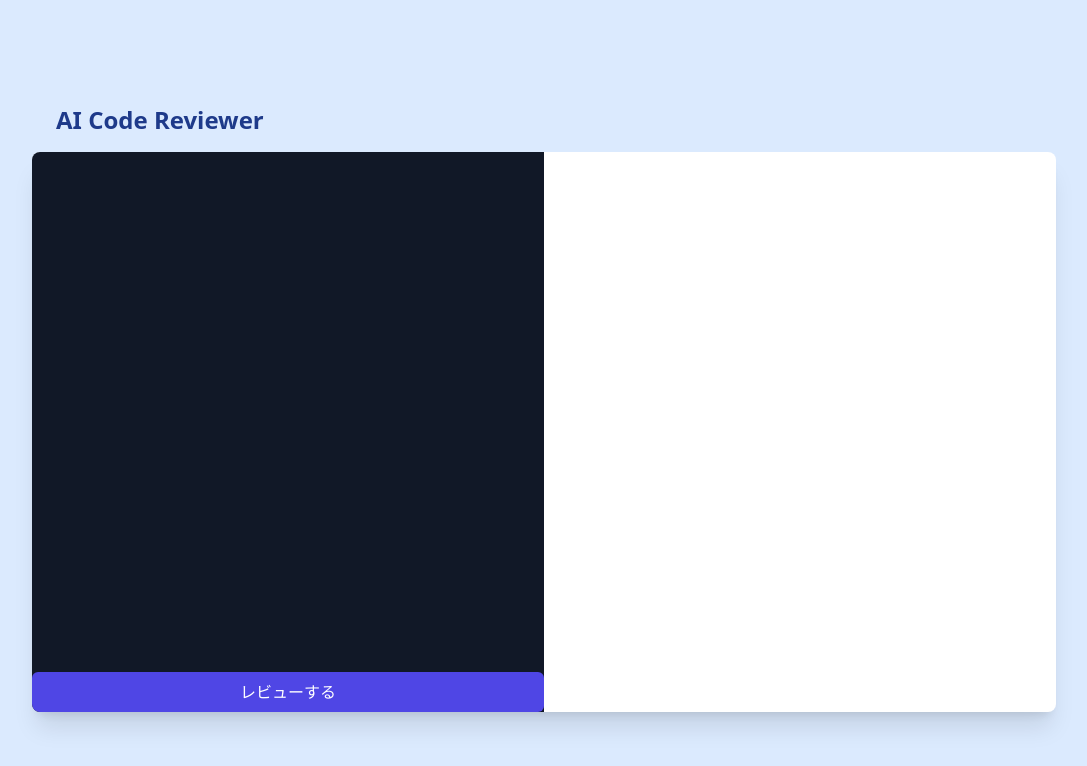
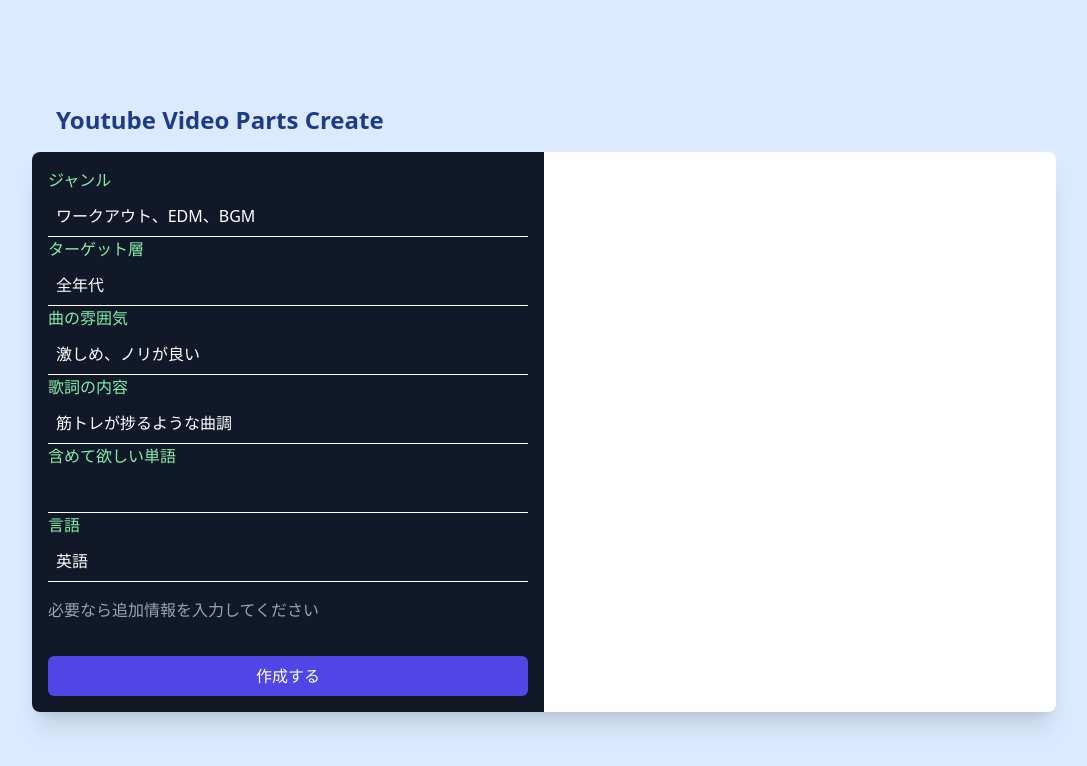
Before and after one commit to shimobayashi-growers/yt-ai-create, a React (Create React App) app: page / in a window 1280 px wide. Shown: the top 766 px of the page, without its empty margins (96-1183 px from the left). Built offline with nearby package versions, Linux system fonts and the light colour scheme; no server answers.

Commit message:
feat: 歌詞生成のためのフォーム入力欄の変更

```diff
--- a/src/App.js
+++ b/src/App.js
@@ -53,6 +53,12 @@ const prompt = `
 function App() {
   // APIの結果を受け取る
   const [content, setContent] = useState("");
+  const [genre, setGenre] = useState("ワークアウト、EDM、BGM"); // ジャンルのデフォルト値
+  const [target, setTarget] = useState("全年代"); // ターゲットのデフォルト値
+  const [mood, setMood] = useState("激しめ、ノリが良い"); // 曲の雰囲気のデフォルト値
+  const [lyricsContent, setLyricsContent] = useState("筋トレが捗るような曲調"); // 歌詞の内容のデフォルト値
+  const [keywords, setKeywords] = useState(""); // 含めて欲しい単語の状態
+  const [language, setLanguage] = useState("英語"); // 言語のデフォルト値
   const [result, setResult] = useState("");
   const [isLoading, setIsLoading] = useState(false);
 
@@ -62,7 +68,14 @@ function App() {
     const messages = [
       {
         role: "user",
-        content: prompt + content,
+        content: `${prompt}
+        ・ジャンル：${genre}
+        ・ターゲット層：${target}
+        ・曲及び歌詞の雰囲気：${mood}
+        ・歌詞の内容：${lyricsContent}
+        ・歌詞に含めて欲しい単語：${keywords}
+        ・言語：${language}
+        ${content}`,
       },
     ];
     const result = await openai.completion(messages);
@@ -73,24 +86,69 @@ function App() {
   return (
     <div className="min-h-screen bg-blue-100 flex flex-col items-center justify-center">
       <header className="flex w-full max-w-5xl justify-between items-center py-4 px-6">
-        <h1 className="text-2xl font-bold text-blue-900">AI Code Reviewer</h1>
+        <h1 className="text-2xl font-bold text-blue-900">
+          Youtube Video Parts Create
+        </h1>
       </header>
       <main className="flex w-full max-w-5xl bg-white rounded-lg shadow-xl overflow-hidden h-[70vh]">
-        <div className="flex flex-col w-1/2 h-full bg-gray-900 overflow-y-auto">
-          <div className="flex-1 p-4 text-white">
-            <textarea
-              onChange={(e) => {
-                setContent(e.target.value);
-              }}
-              className="h-full w-full bg-transparent text-white resize-none outline-none"
+        <div className="flex flex-col w-1/2 h-full bg-gray-900 p-4 overflow-y-auto">
+          <div className="flex-1 text-white">
+            <label className="mt-2 text-green-300">ジャンル</label>
+            <input
+              type="text"
+              value={genre} // デフォルト値を設定
+              onChange={(e) => setGenre(e.target.value)}
+              className="mt-1 p-2 w-full bg-transparent text-white border-b border-white"
+            />
+            <label className="mt-4 text-green-300">ターゲット層</label>
+            <input
+              type="text"
+              value={target} // デフォルト値を設定
+              onChange={(e) => setTarget(e.target.value)}
+              className="mt-1 p-2 w-full bg-transparent text-white border-b border-white"
+            />
+            <label className="mt-4 text-green-300">曲の雰囲気</label>
+            <input
+              type="text"
+              value={mood} // デフォルト値を設定
+              onChange={(e) => setMood(e.target.value)}
+              className="mt-1 p-2 w-full bg-transparent text-white border-b border-white"
+            />
+            <label className="mt-4 text-green-300">歌詞の内容</label>
+            <input
+              type="text"
+              value={lyricsContent} // デフォルト値を設定
+              onChange={(e) => setLyricsContent(e.target.value)}
+              className="mt-1 p-2 w-full bg-transparent text-white border-b border-white"
+            />
+            <label className="mt-4 text-green-300">含めて欲しい単語</label>
+            <input
+              type="text"
+              value={keywords} // デフォルト値を設定
+              onChange={(e) => setKeywords(e.target.value)}
+              className="mt-1 p-2 w-full bg-transparent text-white border-b border-white"
+            />
+            <label className="mt-4 text-green-300">言語</label>
+            <input
+              type="text"
+              value={language} // デフォルト値を設定
+              onChange={(e) => setLanguage(e.target.value)}
+              className="mt-1 p-2 w-full bg-transparent text-white border-b border-white"
             />
           </div>
+          <textarea
+            onChange={(e) => {
+              setContent(e.target.value);
+            }}
+            className="h-24 w-full bg-transparent text-white resize-none outline-none mt-4"
+            placeholder="必要なら追加情報を入力してください"
+          />
           <button
             onClick={review}
             disabled={isLoading}
-            className="bg-indigo-600 hover:bg-indigo-700 text-white py-2 px-4 rounded-md focus:outline-none disabled:opacity-50 disabled:cursor-not-allowed"
+            className="bg-indigo-600 hover:bg-indigo-700 text-white py-2 px-4 rounded-md focus:outline-none disabled:opacity-50 disabled:cursor-not-allowed mt-2"
           >
-            {isLoading ? "レビュー中..." : "レビューする"}
+            {isLoading ? "作成中..." : "作成する"}
           </button>
         </div>
         <div className="flex flex-col w-1/2 h-full items-center justify-center">
```
